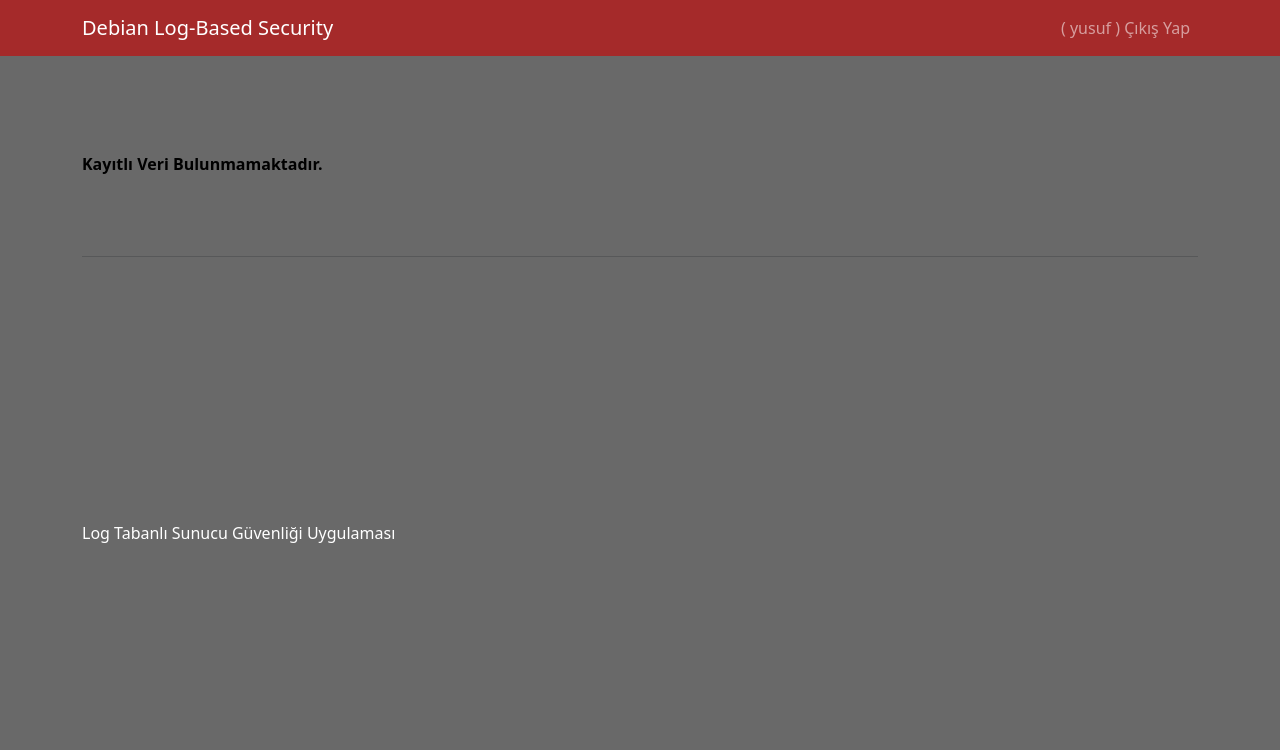
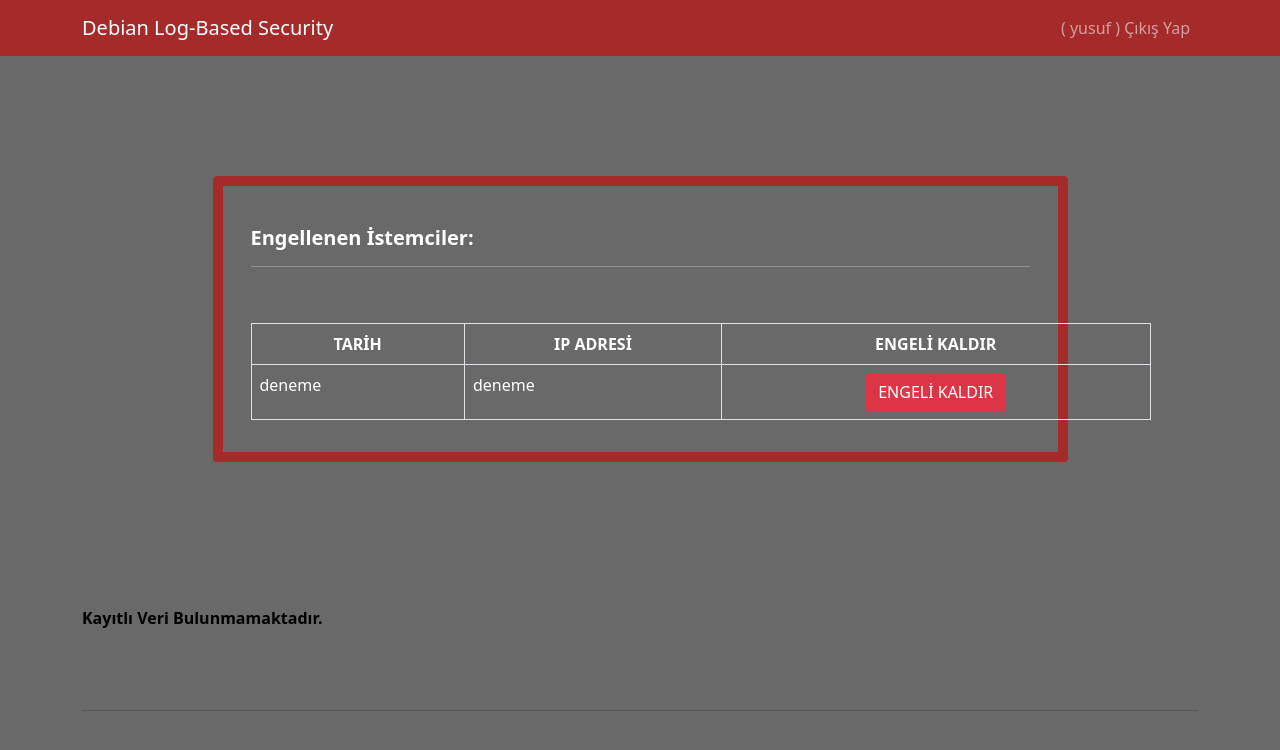
Before and after one commit to yegemen/LogBasedDebianSecurity, a Django app: page /select/blocklist/ in a window 1280 px wide. Shown: the top 750 px of the page. Before the commit the page ends 543 px from the top, so only its background shows below. Run offline with Django 4.2, Linux system fonts and the light colour scheme; a user stored in the database is signed in.

Commit message:
configuration design

```diff
--- a/templates/pages/blocklist.html
+++ b/templates/pages/blocklist.html
@@ -2,33 +2,36 @@
 
 {% block content %}
 {% if user.is_authenticated %}
-{% if log %}
+{% comment %} {% if log %}{% endcomment %}
 <br><br><br>
-
-<div class="card my-5 w-100" style="background-color:#696969; border-color:#A52A2A; border-width:10px; color:white;">
+<div class="row justify-content-center align-items-center">
+<div class="card my-5 w-75" style="background-color:#696969; border-color:#A52A2A; border-width:10px; color:white;">
     <div class="card-body">
     <h5 class="card-title"> <!-- kartın başslık yazısı -->
-        <br><b>Engellenen IP Adresleri:</b>
+        <br><b>Engellenen İstemciler:</b>
         <hr color:"#696969"></hr>
     </h5>
 
     <p class="card-text"> <!-- kartın içerik yazısı -->
         <br>
 
-        <table class="table table-bordered">
+        <table class="table table-bordered" style="width:900px;">
 
             <tr>
                 <thead align="center" style="color:white;">
-                <td><b>IP Adresi</b></td>
                 <td><b>TARİH</b></td>
+                <td><b>IP ADRESİ</b></td>
+                <td><b>ENGELİ KALDIR</b></td>
                 </thead>
              </tr>
              <tbody>
+
+             <tr style="color:white;">
+                <td>deneme</td>
+                <td>deneme</td>
+                <td align="center"><form action="{% url 'blocklist' %}" method='POST'>{% csrf_token %}<input type="submit" class="btn btn-danger" value="ENGELİ KALDIR"><input type="hidden" name="noblock" value=""></form></td>
+             </tr>
              {% comment %} {% for data in log %}
-             <tr style="color:white;">
-                <td></td>
-                <td></td>
-             </tr>
              {% endfor %}{% endcomment %}
             </tbody>
         </table>
@@ -44,13 +47,14 @@
 
     </div>
 </div>
+</div>
 
-{% else %}
+{% comment %}{% else %}{% endcomment %}
         <br><br><br><br>
         <b><p align="left" style="color:black;">Kayıtlı Veri Bulunmamaktadır.</p></b>
         <br><br>
         <hr color:"#696969">
-{% endif %}
+{% comment %}{% endif %}{% endcomment %}
 
 <br><br><br><br><br><br><br><br><br>
 {% else %}
```
Also changed, not shown: templates/pages/select.html (+11 -11 lines), templates/pages/settings.html (+28 -0 lines), db.sqlite3.
